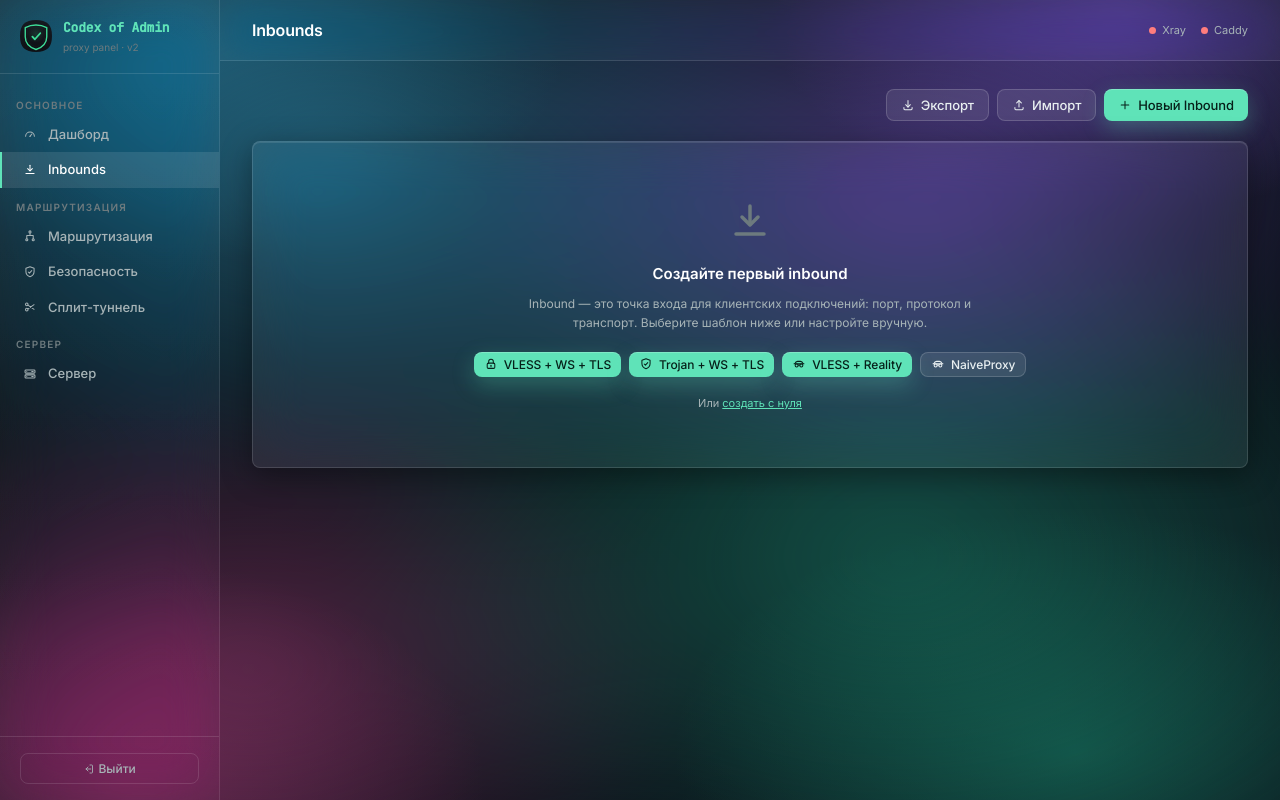
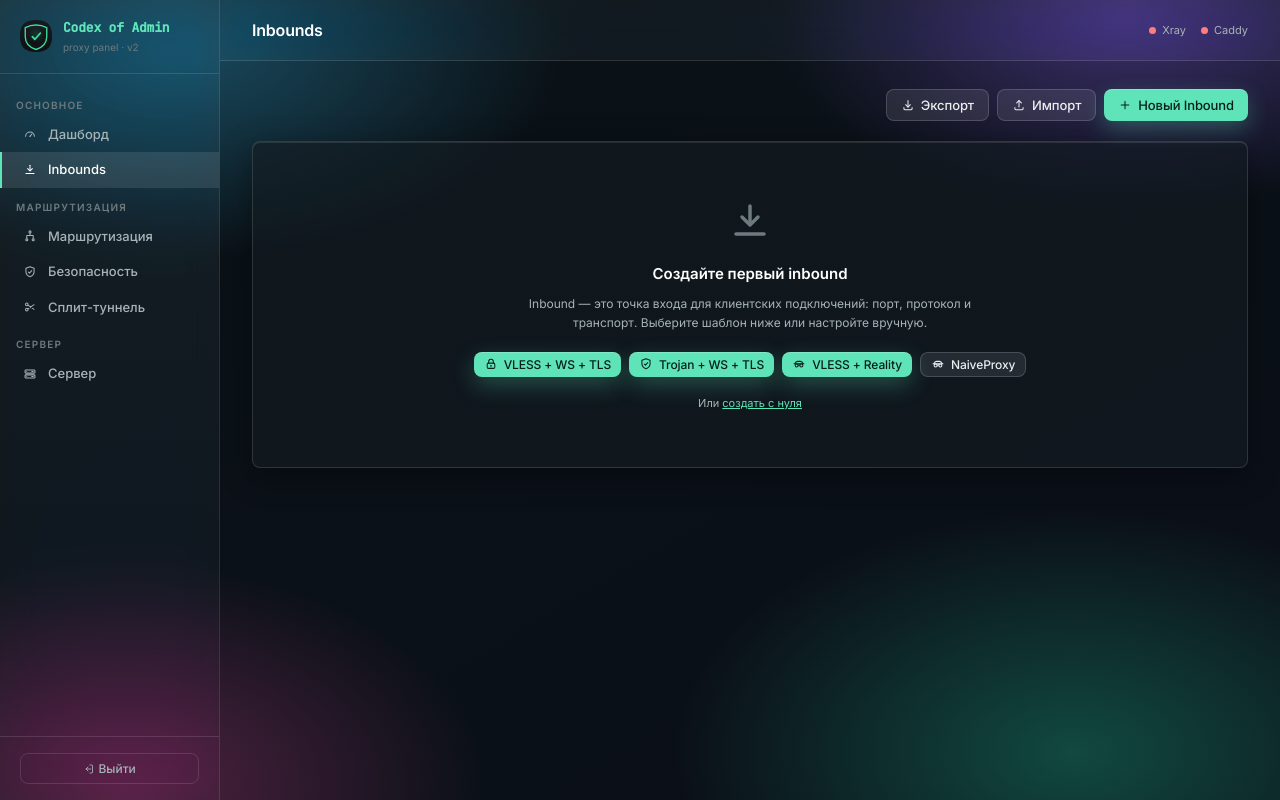
Before and after one commit to zintar4435-experience/Codex-of-Admin, a Flask app: page /inbounds in a window 1280 px wide. Run offline with Flask 3, Linux system fonts and the light colour scheme; the visitor is signed in with stand-in values (Sample User, id 1); data that the repository does not hold is empty.

Commit message:
Glass: убрать источники тормозов (анимация фона + blur на карточках)
Тема Glass «тормозила безбожно»: бесконечная анимация цветных пятен
(body::before, glassDrift 26s) заставляла браузер каждый кадр
пересчитывать backdrop-filter у всех панелей, а blur(26px) на каждой
карточке пересчитывался при каждом скролле. На слабом GPU интерфейс
лагал только в этой теме.

Правки (вид сохранён, выравнено по актуальному дизайну
Panel_Themes_standalone):
- анимация пятен и @keyframes glassDrift удалены, фон статичный;
- backdrop-filter остался только на неподвижных элементах
  (sidebar/topbar/modal-box) — за ними фон не меняется, браузер
  кэширует размытие, стоимость ~нулевая;
- карточки — полупрозрачный тёмный тон rgba(20,28,34,.62) БЕЗ
  backdrop-filter: стекло на вид, ноль пересчётов при скролле;
- полноэкранный blur подложки модалки заменён затемнением.

Проверено Playwright: keyframes glassDrift отсутствует, у .card
backdrop-filter=none, у .sidebar blur(18px) на месте, body::before
не рендерится; скриншот снят и просмотрен.

Co-Authored-By: Claude Opus 4.8 <noreply@anthropic.com>
Claude-Session: https://claude.ai/code/session_01RCWLpUBsnyk9oCGbBcCrTG

```diff
--- a/proxy-panel-v11-stage2-4-uifix-FIXED8/app/templates/base.html
+++ b/proxy-panel-v11-stage2-4-uifix-FIXED8/app/templates/base.html
@@ -789,11 +789,17 @@
       .modal-box { padding: 22px 20px; }
       .card { padding: 16px 18px; }
     }
-    /* ── Тема GLASS (data-theme="glass") — точный перенос «Liquid Glass» из
-       дизайна. Глубокий фон + анимированные цветные пятна, матовые панели.
-       Блюр (backdrop-filter) на верхнеуровневых панелях И на карточках; у
-       ВЛОЖЕННЫХ карточек блюр снимается (.card .card) — иначе Chrome рисует
-       чёрный фон при двойном backdrop-filter. ── */
+    /* ── Тема GLASS (data-theme="glass") — Liquid Glass, ОБЛЕГЧЁННАЯ версия
+       (по актуальному дизайну Panel_Themes_standalone).
+       Почему облегчена: прежний вариант «тормозил безбожно» — бесконечная
+       анимация цветных пятен (body::before) заставляла браузер КАЖДЫЙ КАДР
+       пересчитывать backdrop-filter у всех панелей сразу, а blur на каждой
+       карточке пересчитывался при каждом скролле. Теперь:
+       - фон статичный (background-attachment: fixed, без анимации);
+       - blur только на НЕПОДВИЖНЫХ элементах (sidebar/topbar/modal) — за
+         ними ничего не меняется, браузер кэширует результат;
+       - карточки — полупрозрачный тёмный тон БЕЗ backdrop-filter: стекло
+         на вид, ноль пересчётов при скролле. ── */
     [data-theme="glass"] {
       --bg: #080d11;
       --surface: rgba(255,255,255,0.07);
@@ -821,54 +827,37 @@
         linear-gradient(150deg, #0a1216 0%, #0b0f18 100%);
       background-attachment: fixed;
     }
-    /* анимированные дрейфующие пятна позади всего (z-index:-1), панели их размывают */
-    [data-theme="glass"] body::before {
-      content:""; position:fixed; inset:-25%; z-index:-1; pointer-events:none;
-      background:
-        radial-gradient(closest-side, rgba(46,134,168,0.55), transparent),
-        radial-gradient(closest-side, rgba(120,86,200,0.50), transparent),
-        radial-gradient(closest-side, rgba(28,150,120,0.48), transparent),
-        radial-gradient(closest-side, rgba(178,64,128,0.42), transparent);
-      background-size: 55% 55%, 50% 50%, 60% 60%, 48% 48%;
-      background-position: 8% 12%, 86% 6%, 78% 90%, 18% 88%;
-      background-repeat:no-repeat;
-      filter: blur(36px);
-      animation: glassDrift 26s ease-in-out infinite alternate;
-    }
-    @keyframes glassDrift {
-      0%   { background-position: 8% 12%, 86% 6%,  78% 90%, 18% 88%; }
-      50%  { background-position: 20% 2%, 72% 20%, 90% 76%, 4% 98%; }
-      100% { background-position: 2% 22%, 94% 0%,  68% 98%, 26% 78%; }
-    }
-    /* матовые верхнеуровневые панели */
+    /* матовые НЕПОДВИЖНЫЕ панели: blur здесь дешёвый — фон за ними
+       статичный, браузер считает размытие один раз и кэширует */
     [data-theme="glass"] .sidebar {
       background: linear-gradient(180deg, rgba(255,255,255,0.06), rgba(255,255,255,0.02));
-      backdrop-filter: blur(26px) saturate(150%); -webkit-backdrop-filter: blur(26px) saturate(150%);
+      backdrop-filter: blur(18px) saturate(140%); -webkit-backdrop-filter: blur(18px) saturate(140%);
       border-right: 1px solid rgba(255,255,255,0.10);
     }
     [data-theme="glass"] .topbar {
       background: rgba(255,255,255,0.04);
-      backdrop-filter: blur(20px) saturate(140%); -webkit-backdrop-filter: blur(20px) saturate(140%);
+      backdrop-filter: blur(16px) saturate(140%); -webkit-backdrop-filter: blur(16px) saturate(140%);
       border-bottom: 1px solid var(--border);
     }
+    /* карточки: полупрозрачный тёмный тон БЕЗ backdrop-filter — «стекло»
+       на вид (фон просвечивает), но скролл ничего не пересчитывает */
     [data-theme="glass"] .card {
-      background: rgba(255,255,255,0.07);
+      background: rgba(20,28,34,0.62);
       border: 1px solid rgba(255,255,255,0.13);
-      backdrop-filter: blur(26px) saturate(140%); -webkit-backdrop-filter: blur(26px) saturate(140%);
       box-shadow: 0 1px 0 rgba(255,255,255,0.10) inset, 0 8px 30px rgba(0,0,0,0.40);
     }
-    /* вложенные карточки — без второго blur (баг чёрного фона в Chrome) */
     [data-theme="glass"] .card .card,
     [data-theme="glass"] .modal-box .card {
       background: rgba(255,255,255,0.05);
-      backdrop-filter: none; -webkit-backdrop-filter: none; box-shadow: none;
+      box-shadow: none;
     }
     [data-theme="glass"] .modal-box {
-      background: rgba(22,28,32,0.72);
+      background: rgba(22,28,32,0.80);
       border: 1px solid rgba(255,255,255,0.13);
-      backdrop-filter: blur(26px) saturate(140%); -webkit-backdrop-filter: blur(26px) saturate(140%);
+      backdrop-filter: blur(18px) saturate(140%); -webkit-backdrop-filter: blur(18px) saturate(140%);
     }
-    [data-theme="glass"] .modal-backdrop { background: rgba(4,8,11,0.55); backdrop-filter: blur(6px); -webkit-backdrop-filter: blur(6px); }
+    /* полноэкранный blur подложки модалки убран — дорогой; затемнения хватает */
+    [data-theme="glass"] .modal-backdrop { background: rgba(4,8,11,0.62); }
     /* навигация */
     [data-theme="glass"] .nav-link { color: var(--text-dim); border-left-color: transparent; }
     [data-theme="glass"] .nav-link:hover:not(.active) { background: rgba(255,255,255,0.06); color: var(--text-bright); }
```
